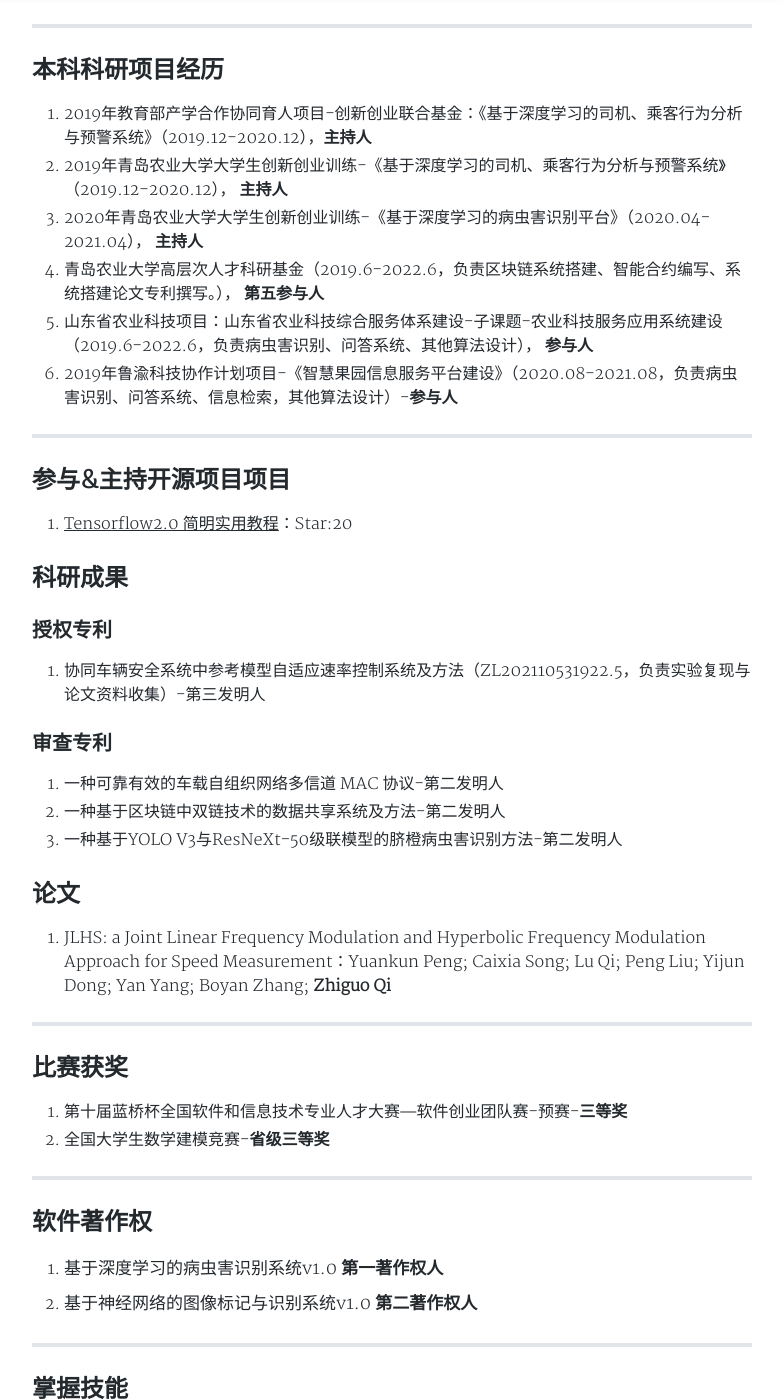
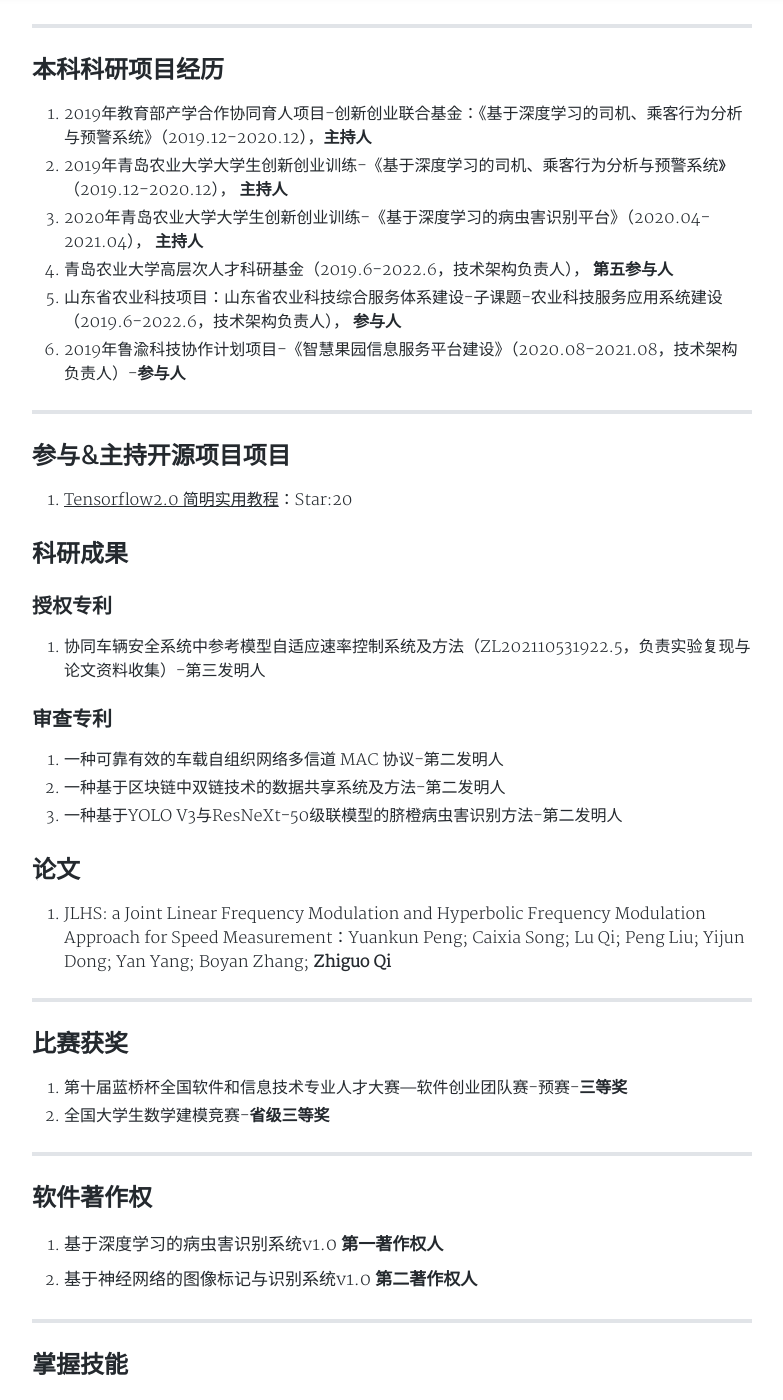
Before and after one commit to Qzgfather/Qzgfather.github.io, a Jekyll site: the page built from _posts/2020-01-09-hello.md, in a window 1280 px wide and 1400 px high, scrolled down 960 px. Shown: the whole window, without its empty margins (248-1031 px from the left). Built offline with Jekyll 4.4.1, drawn with Linux system fonts in a browser that asks for light colours; nearby versions of some CDN libraries; a style sheet for code colours, icons or effects is not loaded; some of the changed text lies outside the part shown.

Commit message:
feat.更新简历

```diff
--- a/_posts/2020-01-09-hello.md
+++ b/_posts/2020-01-09-hello.md
@@ -38,9 +38,9 @@ tags: 个人简介
 1. 2019年教育部产学合作协同育人项目-创新创业联合基金：《基于深度学习的司机、乘客行为分析与预警系统》（2019.12-2020.12），**主持人**
 2. 2019年青岛农业大学大学生创新创业训练-《基于深度学习的司机、乘客行为分析与预警系统》（2019.12-2020.12）， **主持人**
 3. 2020年青岛农业大学大学生创新创业训练-《基于深度学习的病虫害识别平台》（2020.04-2021.04）， **主持人**
-4. 青岛农业大学高层次人才科研基金（2019.6-2022.6，负责区块链系统搭建、智能合约编写、系统搭建论文专利撰写。）， **第五参与人**
-5. 山东省农业科技项目：山东省农业科技综合服务体系建设-子课题-农业科技服务应用系统建设（2019.6-2022.6，负责病虫害识别、问答系统、其他算法设计）， **参与人**
-6. 2019年鲁渝科技协作计划项目-《智慧果园信息服务平台建设》（2020.08-2021.08，负责病虫害识别、问答系统、信息检索，其他算法设计）-**参与人**
+4. 青岛农业大学高层次人才科研基金（2019.6-2022.6，技术架构负责人）， **第五参与人**
+5. 山东省农业科技项目：山东省农业科技综合服务体系建设-子课题-农业科技服务应用系统建设（2019.6-2022.6，技术架构负责人）， **参与人**
+6. 2019年鲁渝科技协作计划项目-《智慧果园信息服务平台建设》（2020.08-2021.08，技术架构负责人）-**参与人**
 
 ---
 
@@ -92,4 +92,4 @@ tags: 个人简介
 
 4. Web开发：了解Flask、Linux、MySQL、MongoDB、SSM框架，可进行简单的开发工作。
 
-5. 其他技术：区块链：熟悉超级账本、百度超级链的部署与智能合约开发。
+5. 其他技术：区块链，LaTeX。
```
